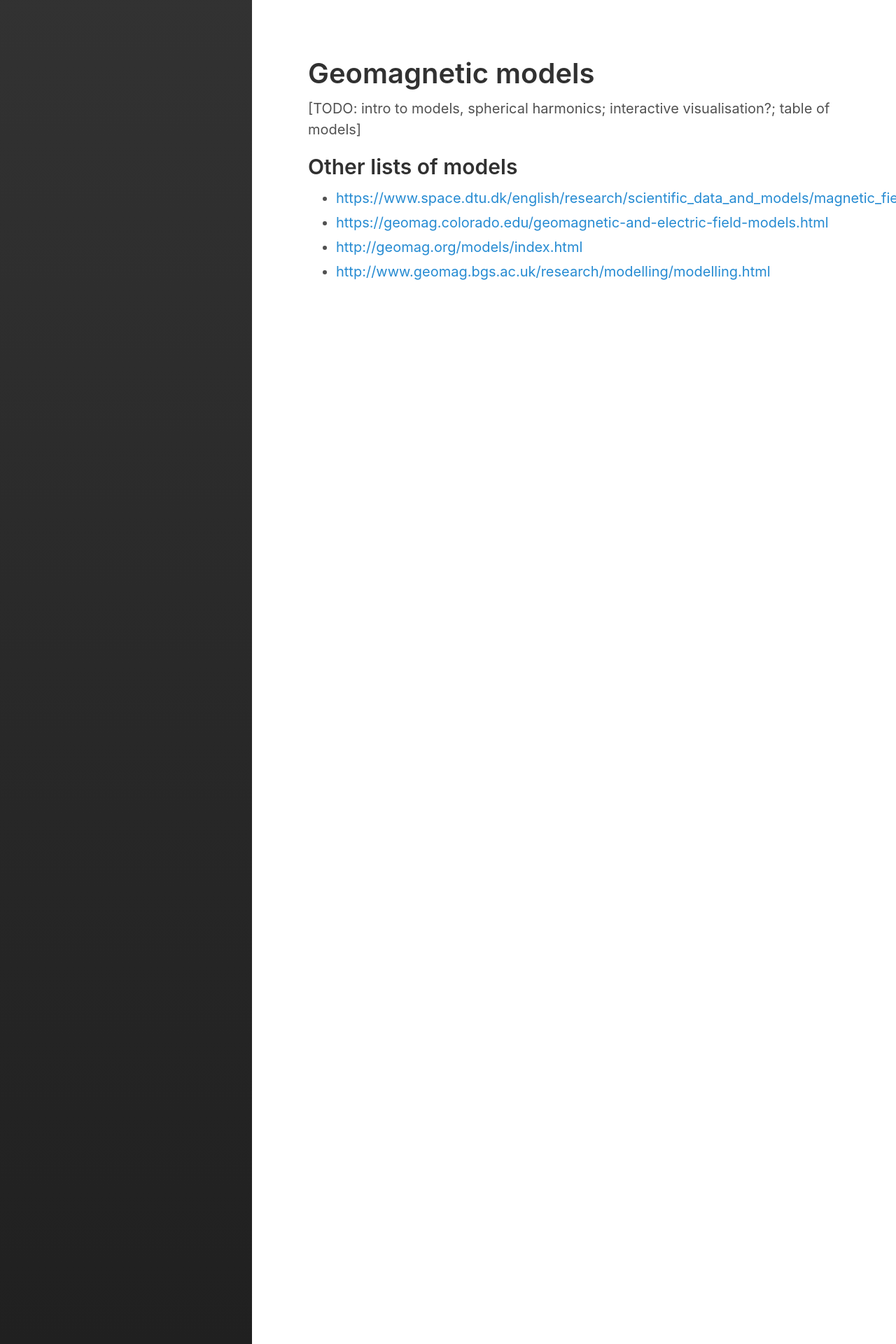
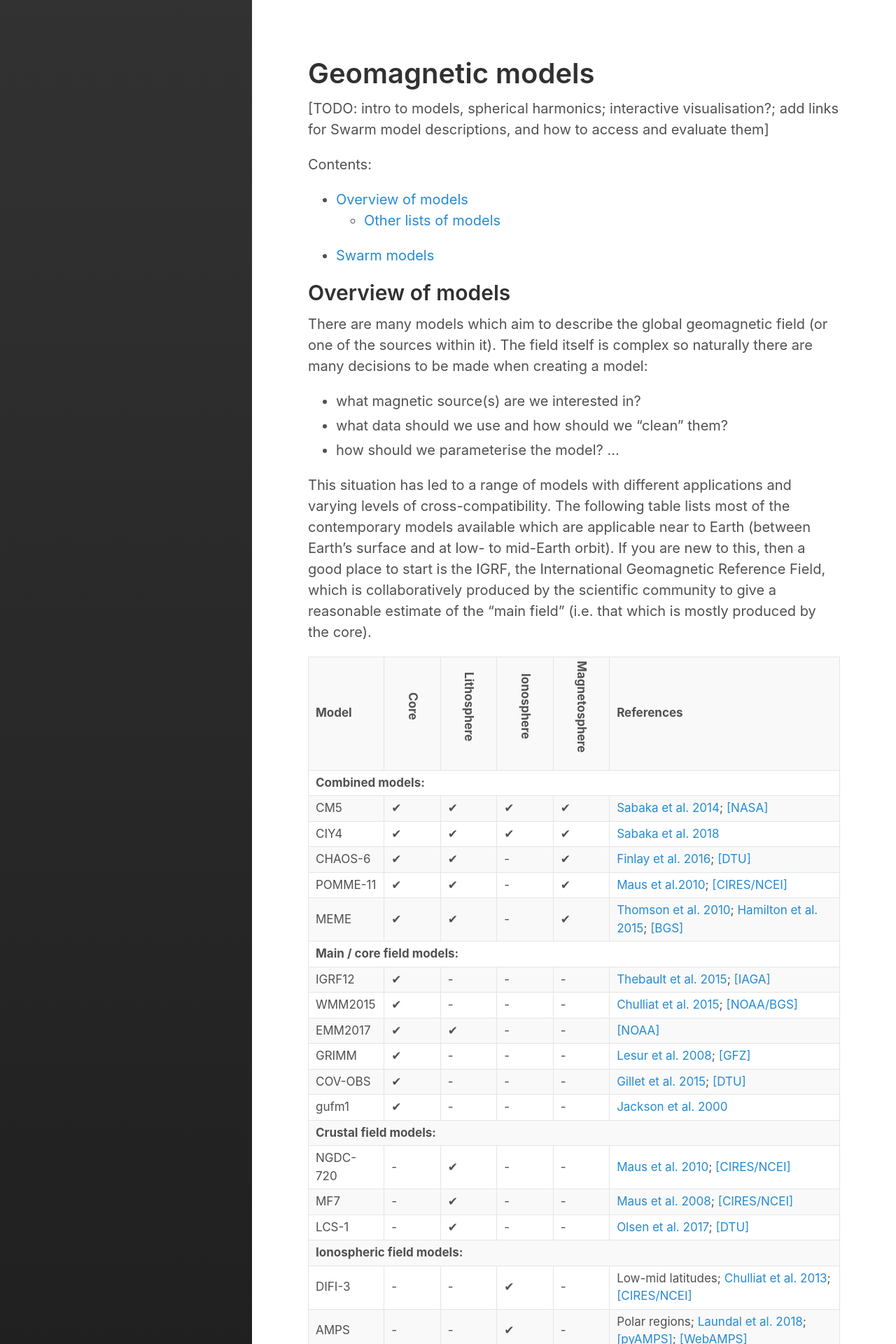
Before and after one commit to MagneticEarth/MagneticEarth.github.io, a Jekyll site: the page built from pages/models.md, in a window 1280 px wide. Shown: the top 1920 px of the page at 70% size. Built offline with Jekyll 4.4.1, drawn with Linux system fonts in a browser that asks for light colours; some of the changed text lies outside the part shown.

Commit message:
Add tables of models and brief intro.

```diff
--- /dev/null
+++ b/pages/figs/table_models.html
@@ -0,0 +1,215 @@
+
+<table>
+  <tr>
+    <th>Model</th>
+    <th><p style="writing-mode: vertical-rl; text-orientation: sideways;">Core</p></th>
+    <th><p style="writing-mode: vertical-rl; text-orientation: sideways;">Lithosphere</p></th>
+    <th><p style="writing-mode: vertical-rl; text-orientation: sideways;">Ionosphere</p></th>
+    <th><p style="writing-mode: vertical-rl; text-orientation: sideways;">Magnetosphere</p></th>
+    <th>References</th>
+  </tr>
+  <tr><th colspan="6">Combined models:</th></tr>
+  <tr>
+    <td>CM5</td>
+    <td>&#10004;</td>
+    <td>&#10004;</td>
+    <td>&#10004;</td>
+    <td>&#10004;</td>
+    <td>
+      <a href="https://dx.doi.org/10.1093/gji/ggu493">Sabaka et al. 2014</a>;
+      <a href="https://ccmc.gsfc.nasa.gov/models/modelinfo.php?model=CM5">[NASA]</a></td>
+  </tr>
+  <tr>
+    <td>CIY4</td>
+    <td>&#10004;</td>
+    <td>&#10004;</td>
+    <td>&#10004;</td>
+    <td>&#10004;</td>
+    <td>
+      <a href="https://dx.doi.org/10.1186/s40623-018-0896-3">Sabaka et al. 2018</a></td>
+  </tr>
+  <tr>
+    <td>CHAOS-6</td>
+    <td>&#10004;</td>
+    <td>&#10004;</td>
+    <td>-</td>
+    <td>&#10004;</td>
+    <td>
+      <a href="https://dx.doi.org/10.1186/s40623-016-0486-1">Finlay et al. 2016</a>;
+      <a href="http://www.space.dtu.dk/english/Research/Scientific_data_and_models/Magnetic_Field_Models">[DTU]</a></td>
+  </tr>
+  <tr>
+    <td>POMME-11</td>
+    <td>&#10004;</td>
+    <td>&#10004;</td>
+    <td>-</td>
+    <td>&#10004;</td>
+    <td>
+      <a href="https://dx.doi.org/10.5047/eps.2010.07.006">Maus et al.2010</a>;
+      <a href="http://www.geomag.us/models/pomme11.html">[CIRES/NCEI]</a></td>
+  </tr>
+  <tr>
+    <td>MEME</td>
+    <td>&#10004;</td>
+    <td>&#10004;</td>
+    <td>-</td>
+    <td>&#10004;</td>
+    <td>
+      <a href="https://dx.doi.org/10.1111/j.1365-246X.2010.04510.x">Thomson et al. 2010</a>;
+      <a href="https://dx.doi.org/10.1186/s40623-015-0227-x">Hamilton et al. 2015</a>;
+      <a href="https://geomag.bgs.ac.uk/research/modelling/MEME.html">[BGS]</a></td>
+  </tr>
+  <tr><th colspan="6">Main / core field models:</th></tr>
+  <tr>
+    <td>IGRF12</td>
+    <td>&#10004;</td>
+    <td>-</td>
+    <td>-</td>
+    <td>-</td>
+    <td>
+      <a href="https://dx.doi.org/10.1186/s40623-015-0228-9">Thebault et al. 2015</a>;
+      <a href="https://www.ngdc.noaa.gov/IAGA/vmod/igrf.html">[IAGA]</a></td>
+  </tr>
+  <tr>
+    <td>WMM2015</td>
+    <td>&#10004;</td>
+    <td>-</td>
+    <td>-</td>
+    <td>-</td>
+    <td>
+      <a href="https://dx.doi.org/10.7289/V5TB14V7">Chulliat et al. 2015</a>;
+      <a href="https://ngdc.noaa.gov/geomag/WMM/DoDWMM.shtml">[NOAA/BGS]</a></td>
+  </tr>
+  <tr>
+    <td>EMM2017</td>
+    <td>&#10004;</td>
+    <td>&#10004;</td>
+    <td>-</td>
+    <td>-</td>
+    <td>
+      <a href="https://www.ngdc.noaa.gov/geomag/EMM/">[NOAA]</a></td>
+  </tr>
+  <tr>
+    <td>GRIMM</td>
+    <td>&#10004;</td>
+    <td>-</td>
+    <td>-</td>
+    <td>-</td>
+    <td>
+      <a href="https://dx.doi.org/10.1111/j.1365-246X.2008.03724.x">Lesur et al. 2008</a>;
+      <a href="https://www.gfz-potsdam.de/en/section/geomagnetism/data-products-services/geomagnetic-field-models/">[GFZ]</a></td>
+  </tr>
+  <tr>
+    <td>COV-OBS</td>
+    <td>&#10004;</td>
+    <td>-</td>
+    <td>-</td>
+    <td>-</td>
+    <td>
+      <a href="https://dx.doi.org/10.1186/s40623-015-0225-z">Gillet et al. 2015</a>;
+      <a href="http://www.space.dtu.dk/english/Research/Scientific_data_and_models/Magnetic_Field_Models">[DTU]</a></td>
+  </tr>
+  <tr>
+    <td>gufm1</td>
+    <td>&#10004;</td>
+    <td>-</td>
+    <td>-</td>
+    <td>-</td>
+    <td><a href="https://dx.doi.org/10.1098/rsta.2000.0569">Jackson et al. 2000</a></td>
+  </tr>
+  <tr><th colspan="6">Crustal field models:</th></tr>
+  <tr>
+    <td>NGDC-720</td>
+    <td>-</td>
+    <td>&#10004;</td>
+    <td>-</td>
+    <td>-</td>
+    <td>
+      <a href="https://dx.doi.org/10.1029/2010GC003026">Maus et al. 2010</a>;
+      <a href="https://geomag.colorado.edu/ngdc-720-lithospheric-magnetic-model.html">[CIRES/NCEI]</a></td>
+  </tr>
+  <tr>
+    <td>MF7</td>
+    <td>-</td>
+    <td>&#10004;</td>
+    <td>-</td>
+    <td>-</td>
+    <td>
+      <a href="http://www.geomag.us/models/MF7.html">Maus et al. 2008</a>;
+      <a href="hhttps://geomag.colorado.edu/magnetic-field-model-mf7.html">[CIRES/NCEI]</a></td>
+  </tr>
+  <tr>
+    <td>LCS-1</td>
+    <td>-</td>
+    <td>&#10004;</td>
+    <td>-</td>
+    <td>-</td>
+    <td>
+      <a href="https://dx.doi.org/10.1093/gji/ggx381">Olsen et al. 2017</a>;
+      <a href="http://www.space.dtu.dk/english/Research/Scientific_data_and_models/Magnetic_Field_Models">[DTU]</a></td>
+  </tr>
+  <tr><th colspan="6">Ionospheric field models:</th></tr>
+  <tr>
+    <td>DIFI-3</td>
+    <td>-</td>
+    <td>-</td>
+    <td>&#10004;</td>
+    <td>-</td>
+    <td>
+      Low-mid latitudes;
+      <a href="https://dx.doi.org/10.5047/eps.2013.08.006">Chulliat et al. 2013</a>;
+      <a href="http://geomag.colorado.edu/difi-3">[CIRES/NCEI]</a></td>
+  </tr>
+  <tr>
+    <td>AMPS</td>
+    <td>-</td>
+    <td>-</td>
+    <td>&#10004;</td>
+    <td>-</td>
+    <td>
+      Polar regions;
+      <a href="https://dx.doi.org/10.1029/2018JA025387">Laundal et al. 2018</a>;
+      <a href="https://pyamps.readthedocs.io/en/latest/readme.html">[pyAMPS]</a>;
+      <a href="https://birkeland.uib.no/data/amps/">[WebAMPS]</a>
+    </td>
+  </tr>
+  <tr><th colspan="6">Crustal grids:*</th></tr>
+  <tr>
+    <td>EMAG2v3</td>
+    <td>-</td>
+    <td>&#10004;</td>
+    <td>-</td>
+    <td>-</td>
+    <td>
+      <a href="https://dx.doi.org/10.1002/2017GC007280">Meyer et al. 2017</a>;
+      <a href="https://www.ngdc.noaa.gov/geomag/emag2.html">[NOAA]</a></td>
+  </tr>
+  <tr>
+    <td>WDMAM</td>
+    <td>-</td>
+    <td>&#10004;</td>
+    <td>-</td>
+    <td>-</td>
+    <td>
+      <a href="https://dx.doi.org/10.1186/s40623-016-0404-6">Lesur et al. 2016</a>;
+      <a href="http://www.wdmam.org/">[IAGA]</a></td>
+  </tr>
+  <tr>
+    <td>ADMAP-2</td>
+    <td>-</td>
+    <td>&#10004;</td>
+    <td>-</td>
+    <td>-</td>
+    <td>
+      <a href="https://dx.doi.org/10.1029/2018GL078153">Golynsky et al. 2018</a></td>
+  </tr>
+  <tr>
+    <td>CAMP-M</td>
+    <td>-</td>
+    <td>&#10004;</td>
+    <td>-</td>
+    <td>-</td>
+    <td>
+      <a href="https://dx.doi.org/10.1144/M35.3">Gaina et al. 2011</a></td>
+  </tr>
+</table>
--- /dev/null
+++ b/pages/figs/table_models_swarm.html
@@ -0,0 +1,85 @@
+<table>
+  <tr>
+    <th>Model name</th>
+    <th>Source field</th>
+    <th>Notes (maximum spherical harmonic degree, l, and order, m)</th>
+  </tr>
+  <tr>
+    <td colspan="3">
+      <i><b>Comprehensive inversion - Updated yearly with 6 week latency</b></i>
+    </td>
+  </tr>
+  <tr>
+    <td>MCO_SHA_2C</td>
+    <td>Core</td>
+    <td>SH l=1-18</td>
+  </tr>
+  <tr>
+    <td>MIO_SHA_2C<sup>&#8224;</sup></td>
+    <td>Ionosphere (Sq)</td>
+    <td>SH l=1-60, m=1-12 *</td>
+  </tr>
+  <tr>
+    <td>MLI_SHA_2C</td>
+    <td>Lithosphere</td>
+    <td>SH l=16-150</td>
+  </tr>
+  <tr>
+    <td>MMA_SHA_2C<sup>&#8224;</sup></td>
+    <td>Magnetosphere</td>
+    <td>SH l=1; 1 hour cadence</td>
+  </tr>
+  <tr>
+    <td colspan="3">
+      <i><b>Dedicated inversions - Updated yearly with 6 week latency</b></i>
+    </td>
+  </tr>
+  <tr>
+    <td>MCO_SHA_2D</td>
+    <td>Core</td>
+    <td>SH l=1-18</td>
+  </tr>
+  <tr>
+    <td>MIO_SHA_2D<sup>&#8224;</sup></td>
+    <td>Ionosphere (Sq)</td>
+    <td>SH l=1-60, m=1-12 *</td>
+  </tr>
+  <tr>
+    <td>MLI_SHA_2D</td>
+    <td>Lithosphere</td>
+    <td>SH l=16-150</td>
+  </tr>
+  <tr>
+    <td>MIO_SHA_2E</td>
+    <td>Polar ionosphere</td>
+    <td>(the AMPS model) SH model also parameterised by solar wind</td>
+  </tr>
+  <tr>
+    <td colspan="3"><i><b>Fast track inversions</b></i></td>
+  </tr>
+  <tr>
+    <td>MCO_SHA_2F</td>
+    <td>Core</td>
+    <td>SH l=1-18; updated every 3 months with 1 week latency</td>
+  </tr>
+  <tr>
+    <td>MMA_SHA_2F<sup>&#8224;</sup></td>
+    <td>Magnetosphere</td>
+    <td>SH l=1; 1.5 hour cadence; updated daily</td>
+  </tr>
+  <tr>
+    <td>FAC_TMS_2F</td>
+    <td>Field-aligned currents</td>
+    <td>Time series along the orbit</td>
+  </tr>
+  <tr>
+    <td colspan="3">
+      * <i>SH in QD coordinates, modulated by seasonal and daily wavenumbers; valid within &plusmn;55&deg; QDLat</i>
+    </td>
+  </tr>
+  <tr>
+    <td colspan="3">
+      <sup>&#8224;</sup> <i>In two parts, "primary" and "secondary" for external and internal (induced) fields respectively</i>
+    </td>
+  </tr>
+</table>
--- a/pages/models.md
+++ b/pages/models.md
@@ -5,10 +5,41 @@ sidebar_link: true
 sidebar_sort_order: 4
 ---
 
-[TODO: intro to models, spherical harmonics; interactive visualisation?; table of models]
+[TODO: intro to models, spherical harmonics; interactive visualisation?; add links for Swarm model descriptions, and how to access and evaluate them]
 
-## Other lists of models
+Contents:
+- table of contents
+{:toc}
+
+## Overview of models
+
+There are many models which aim to describe the global geomagnetic field (or one of the sources within it). The field itself is complex so naturally there are many decisions to be made when creating a model:
+
+- what magnetic source(s) are we interested in?
+- what data should we use and how should we "clean" them?
+- how should we parameterise the model? ...
+
+This situation has led to a range of models with different applications and varying levels of cross-compatibility. The following table lists most of the contemporary models available which are applicable near to Earth (between Earth's surface and at low- to mid-Earth orbit). If you are new to this, then a good place to start is the IGRF, the International Geomagnetic Reference Field, which is collaboratively produced by the scientific community to give a reasonable estimate of the "main field" (i.e. that which is mostly produced by the core).
+
+{% include_relative figs/table_models.html %}
+
+### Other lists of models
 - <https://www.space.dtu.dk/english/research/scientific_data_and_models/magnetic_field_models>
 - <https://geomag.colorado.edu/geomagnetic-and-electric-field-models.html>
 - <http://geomag.org/models/index.html>
 - <http://www.geomag.bgs.ac.uk/research/modelling/modelling.html>
+
+## Swarm models
+
+A number of models are produced within the framework of the Swarm mission. These "Level 2" data products themselves are described in the [official documentation](https://earth.esa.int/web/guest/missions/esa-eo-missions/swarm/data-handbook/level-2-product-definitions) as well as in scientific papers. These models follow this naming convention:
+
+| Model of the ...   | C: Comprehensive | D: Dedicated | F: Fast-track |
+|--------------------|------------------|--------------|---------------|
+| MCO: Core          | &#10004; 	      | &#10004; 	   | &#10004; 	   |
+| MMA: Magnetosphere | &#10004; 	      | - 	         | &#10004; 	   |
+| MIO: Ionosphere    | &#10004; 	      | &#10004; 	   | - 	           |
+| MLI: Lithosphere   | &#10004; 	      | &#10004; 	   | -        	   |
+
+where they are produced by different Swarm processing chains (C, D, F). The comprehensive inversion chain aims to co-estimate the four sources together. Dedicated inversions attempt to filter out the effect of other sources and make a better isolation of a particular source. The fast-track products deliver an estimate of the field more rapidly than the other products, so they are available sooner but are less accurate.
+
+{% include_relative figs/table_models_swarm.html %}
```
